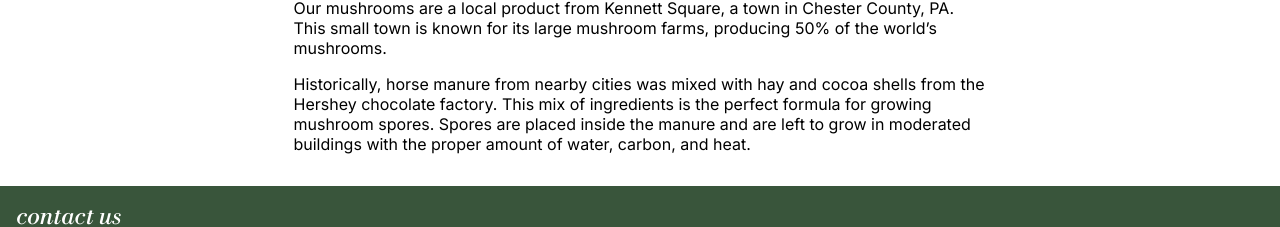
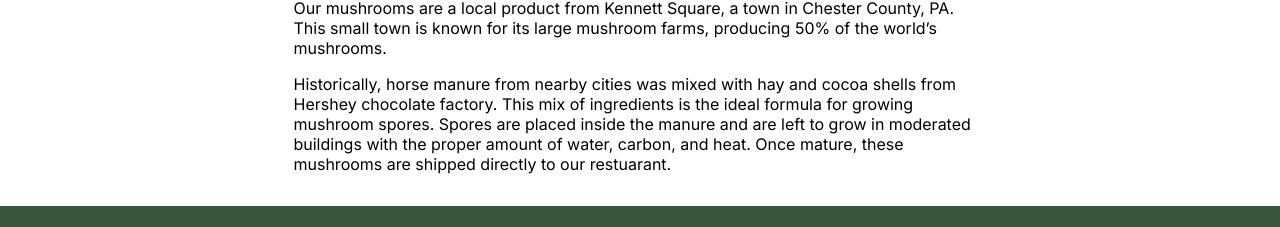
Before and after one commit to cutnone/webmaster2025, a SvelteKit app: page /about in a window 1280 px wide. Shown: the part 1850-2077 px from the top of the page. Built offline with nearby package versions, Linux system fonts and the light colour scheme.

Commit message:
edit about us

```diff
--- a/src/routes/about/+page.svelte
+++ b/src/routes/about/+page.svelte
@@ -31,7 +31,7 @@
     <img src="/enoki/mushroom-collage.jpg" alt="">
     <h2>how are our mushrooms grown?</h2>
     <p>Our mushrooms are a local product from Kennett Square, a town in Chester County, PA. This small town is known for its large mushroom farms, producing 50% of the world’s mushrooms.</p>
-    <p>Historically, horse manure from nearby cities was mixed with hay and cocoa shells from the Hershey chocolate factory. This mix of ingredients is the perfect formula for growing mushroom spores. Spores are placed inside the manure and are left to grow in moderated buildings with the proper amount of water, carbon, and heat.</p>
+    <p>Historically, horse manure from nearby cities was mixed with hay and cocoa shells from Hershey chocolate factory. This mix of ingredients is the ideal formula for growing mushroom spores. Spores are placed inside the manure and are left to grow in moderated buildings with the proper amount of water, carbon, and heat. Once mature, these mushrooms are shipped directly to our restuarant.</p>
 </article>
 
 <style lang="scss">
```
